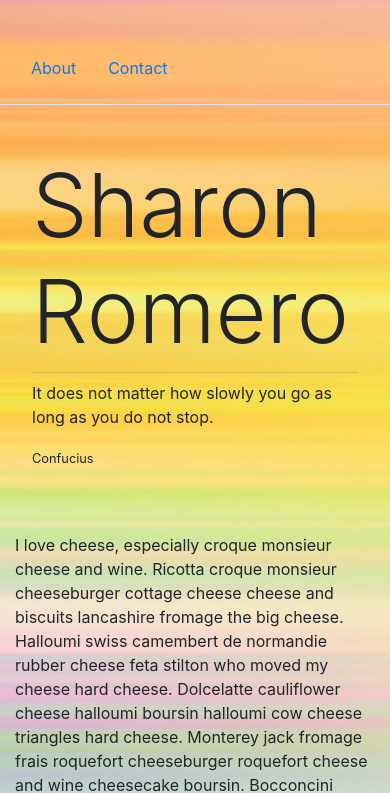
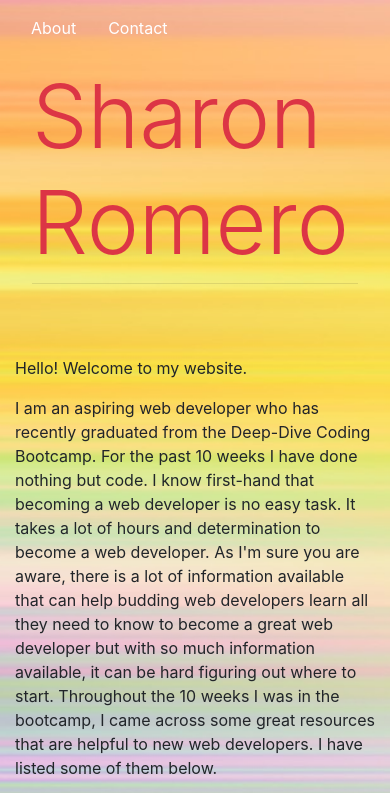
Before and after one commit to sharonromero/my-pwp-sharon-romero, a PHP site: page / in a window 390 px wide; the page is wider, and only the part inside the window is pictured. Shown: the top 793 px of that part. Run offline with PHP 8.4, Linux system fonts and the light colour scheme; some libraries are stand-ins or nearby versions.

Commit message:
Updated about me paragraph and changed colors of text on nav bar and contact form.

```diff
--- a/public_html/css/stylesheet.css
+++ b/public_html/css/stylesheet.css
@@ -1,6 +1,6 @@
 .jumbotron {
 	background-color: transparent;
-	padding: 2rem 2rem;
+	padding: 1rem 2rem;
 }
 
 body {
--- a/public_html/index.html
+++ b/public_html/index.html
@@ -1,5 +1,5 @@
 <!DOCTYPE html>
-<html lang="en">
+<html lang="en" xmlns="http://www.w3.org/1999/html">
 	<head>
 		<meta charset="utf-8" />
 		<meta name="viewport" content="width=device-width, initial-scale=1, shrink-to-fit=no">
@@ -34,69 +34,72 @@
 
 	<body>
 		<!--Link Buttons-->
-		<div class="container-fluid mt-5">
+		<div class="container-fluid mt-2">
 			<nav class="nav">
-				<a class="nav-link about" href="#!">About</a>
-				<a class="nav-link contact" href="#!">Contact</a>
+				<a class="nav-link about text-white" href="#!">About</a>
+				<a class="nav-link contact text-white" href="#!">Contact</a>
 			</nav>
 		</div>
 
-		<!--divider line between jumbotron and text & image area-->
-		<div class="border-top my-3"></div>
+		<!--main header-->
+		<div class="jumbotron">
+			<h1 class="display-2 text-danger">Sharon Romero</h1>
+			<hr class="my-2">
+			<!--<p>Welcome to my website!</p>-->
+		</div>
+
+		<!--divider line between jumbotron and text & image area
+		<div class="border-top my-3"></div>-->
 
 
 
-		<!--main header-->
-		<div class="jumbotron">
-			<h1 class="display-2">Sharon Romero</h1>
-			<hr class="my-2">
-			<p>It does not matter how slowly you go as long as you do not stop.</p>
-			<small>Confucius</small>
-		</div>
-
-
 		<!--text about website-->
-		<div class="container">
+		<div class="container mt-5">
 			<div class="row no-gutters">
 				<div class="col-12 col-sm-6 col-md-8">
-					<p>I love cheese, especially croque monsieur cheese and wine. Ricotta croque monsieur
-						cheeseburger cottage cheese cheese and biscuits lancashire fromage the big cheese. Halloumi swiss
-						camembert de normandie rubber cheese feta stilton who moved my cheese hard cheese. Dolcelatte
-						cauliflower cheese halloumi boursin halloumi cow cheese triangles hard cheese. Monterey jack fromage frais roquefort cheeseburger roquefort cheese and 				wine cheesecake boursin. Bocconcini bavarian bergkase edam caerphilly the big cheese cut the cheese	.col-12 .col-sm-6 .col-md-8</p>
+					<p>Hello! Welcome to my website.</p>
+					<p>I am an aspiring web developer who has recently graduated from the Deep-Dive Coding
+						Bootcamp. For the past 10 weeks I have done nothing but code. I know first-hand that becoming a web
+						developer is no easy task. It takes a lot of hours and determination	to become a web developer. As
+						I'm sure you are aware, there is a lot of information available that can help budding web
+						developers learn all they need to know to become a great web developer but with so much information
+						available, it can be hard figuring out where to start. Throughout the 10 weeks I was in the
+						bootcamp, I came across some great resources that are helpful to new web developers. I have listed
+						some of them below.</p>
 				</div>
 
 				<!--place for image-->
 				<div class="col-6 col-md-4">
 					<img src="https://news.nationalgeographic.com/content/dam/news/2018/05/17/you-can-train-your-cat/02-cat-training-NationalGeographic_1484324.ngsversion.1526587209178.adapt.1900.1.jpg" width="400" height="300" alt="Man with backpack"/>
 
-					.col-6 .col-md-4</div>
+				</div>
 			</div>
 		</div>
 
-		<!--divider line between text & image area and form-->
-		<div class="border-bottom my-3"></div>
+		<!--divider line between text & image area and form
+		<div class="border-bottom my-3"></div>-->
 
 		<!--Form-->
 		<div class="container">
-			<p id="contact">Contact Me</p>
+			<h4 class="text-primary">Contact Me</h4><br>
 
 			<form action="php/mailer.php" method="post">
-			<div class="form-group">
+			<div class="form-group text-primary">
 				<label for="firstname">First Name:</label>
 				<input type="text" class="form-control" id="firstname">
 			</div>
 
-			<div class="form-group">
+			<div class="form-group text-primary">
 				<label for="lastname">Last Name:</label>
 				<input type="text" class="form-control" id="lastname">
 			</div>
 
-			<div class="form-group">
+			<div class="form-group text-primary">
 				<label for="emailaddress">Email Address:</label>
 				<input type="email" class="form-control" id="emailaddress">
 			</div>
 
-			<div class="form-group">
+			<div class="form-group text-primary">
 				<label for="comments">Comments:</label>
 				<textarea name="comments" rows="4" cols="60" maxlength="250" placeholder="250 characters max"
 							 id="comments"></textarea>
```
Also changed, not shown: public_html/img/art-background-blue-268415.jpg (deleted), public_html/img/backdrop-17047_1920.jpg (deleted), public_html/img/rain-316580_1280.jpg (deleted).
